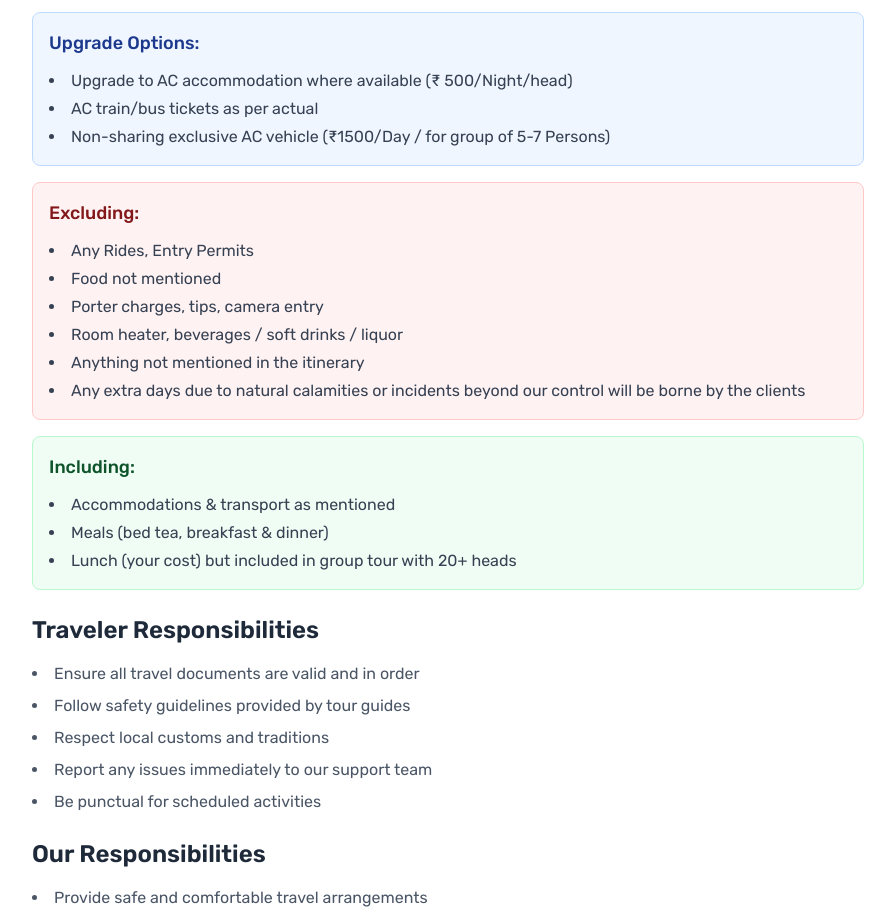
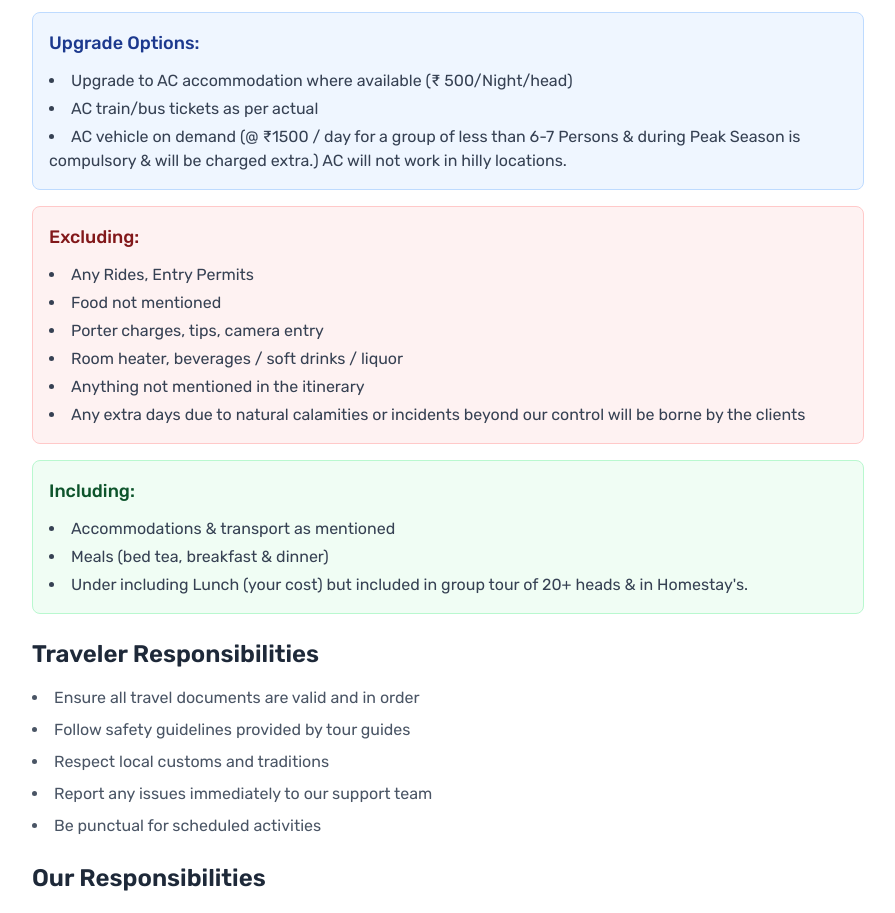
Before and after one commit to passportpulse/bengal_tourism-harshit, a Next.js app: page /terms in a window 1280 px wide. Shown: the part 1160-2073 px from the top of the page, without its empty margins (192-1087 px from the left). Built offline with nearby package versions, Linux system fonts and the light colour scheme.

Commit message:
Revise upgrade options and inclusion descriptions
Updated upgrade options and inclusion details for clarity.

```diff
--- a/app/terms/page.tsx
+++ b/app/terms/page.tsx
@@ -82,7 +82,7 @@ export default function TermsPolicy() {
                 <ul className="list-disc list-inside text-gray-700 space-y-1">
                   <li>Upgrade to AC accommodation where available (₹ 500/Night/head)</li>
                   <li>AC train/bus tickets as per actual</li>
-                  <li>Non-sharing exclusive AC vehicle (₹1500/Day / for group of 5-7 Persons)</li>
+                  <li>AC vehicle on demand (@ ₹1500 / day for a group of less than 6-7 Persons & during Peak Season is compulsory & will be charged extra.) AC will not work in hilly locations.</li>
                 </ul>
               </div>
 
@@ -103,7 +103,7 @@ export default function TermsPolicy() {
                 <ul className="list-disc list-inside text-gray-700 space-y-1">
                   <li>Accommodations & transport as mentioned</li>
                   <li>Meals (bed tea, breakfast & dinner)</li>
-                  <li>Lunch (your cost) but included in group tour with 20+ heads</li>
+                  <li>Under including Lunch (your cost) but included in group tour of 20+ heads & in Homestay's.</li>
                 </ul>
               </div>
             </div>
```
